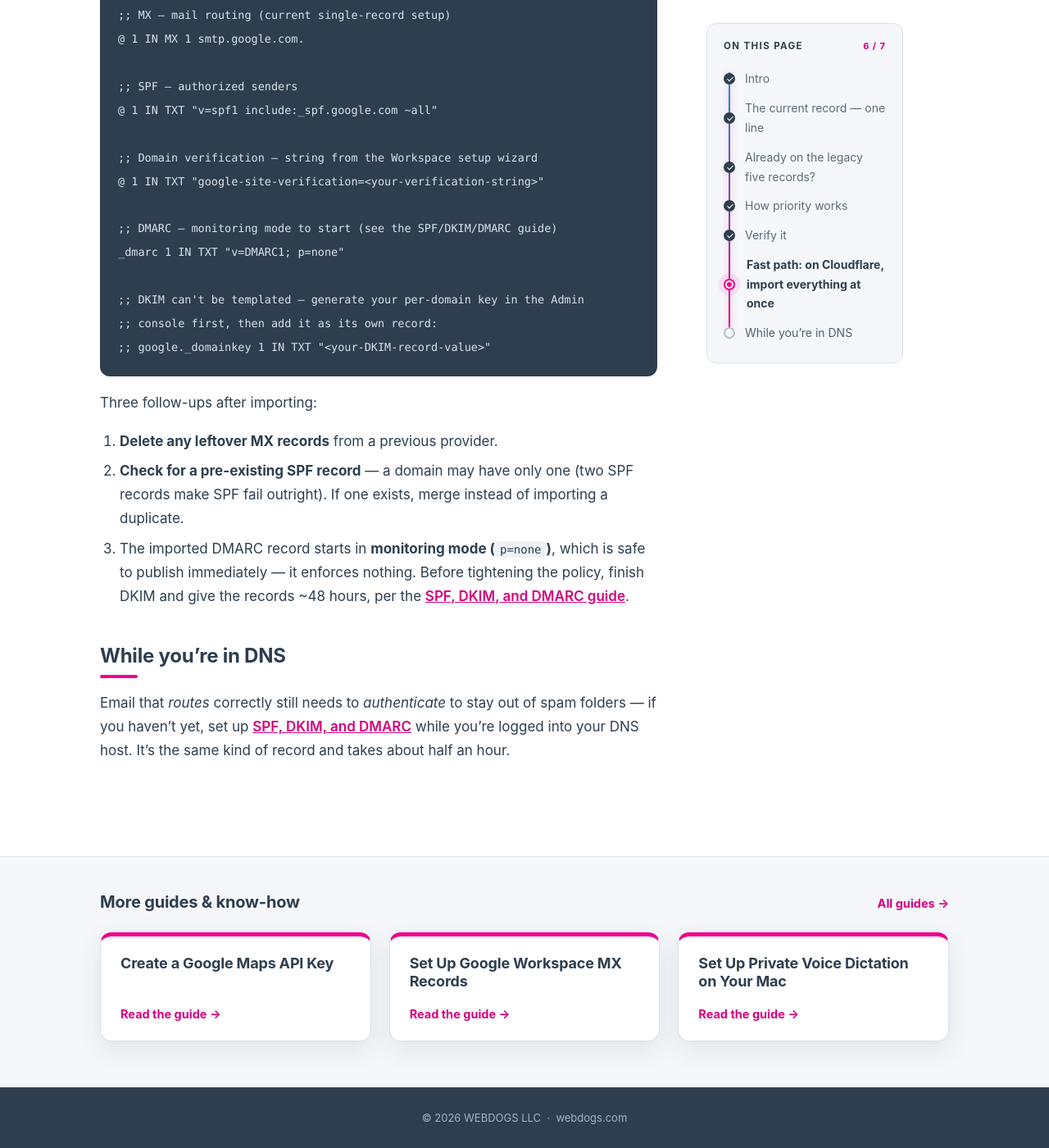
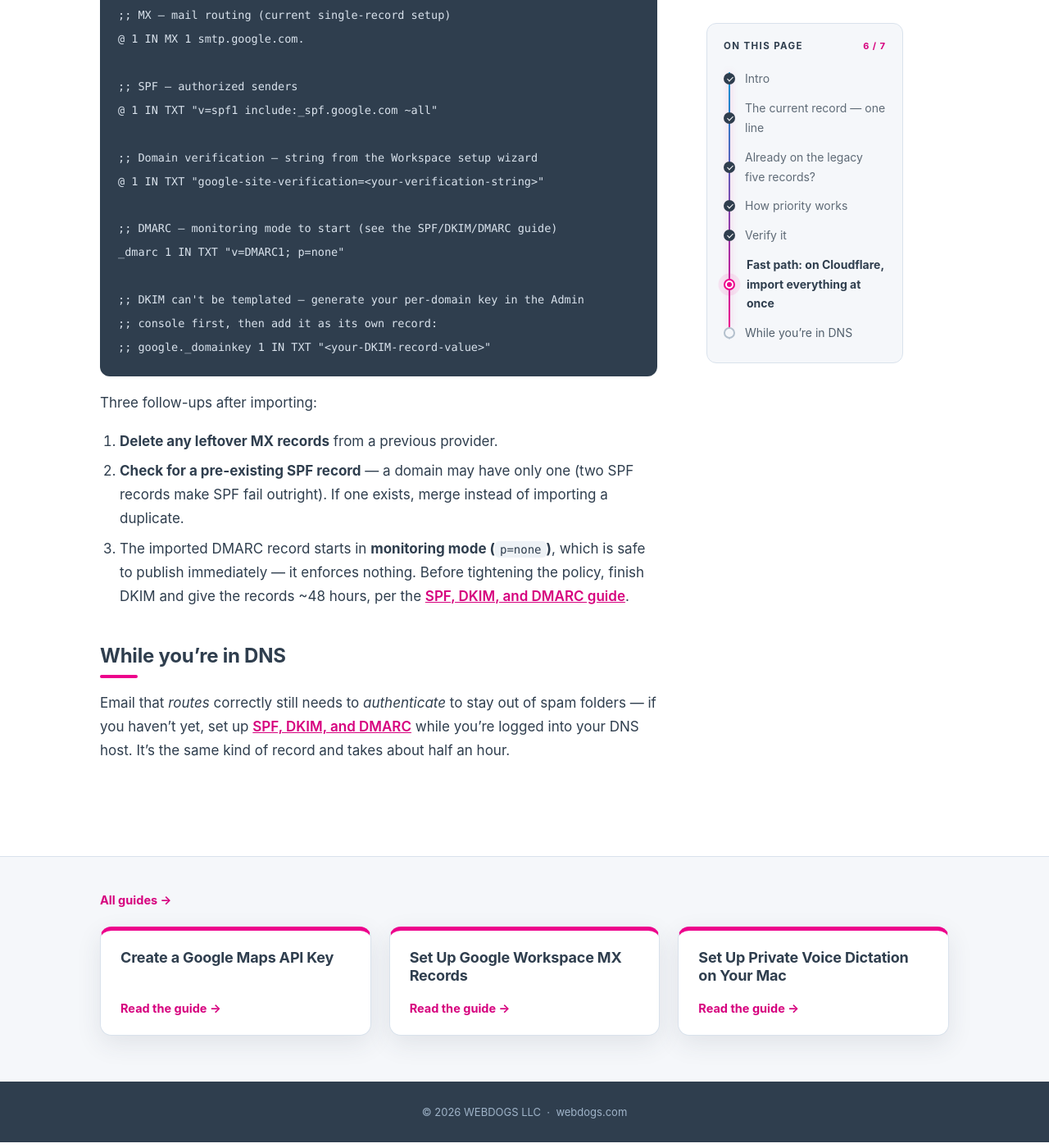
Before and after one commit to theWEBDOGS/guides, a Jekyll site: the page built from workspace-mx-records/workspace-mx-records.md, in a window 1280 px wide and 1400 px high, scrolled down 2325 px. Shown: the whole window at 82% size. Built offline with Jekyll 4.4.1, drawn with Linux system fonts in a browser that asks for light colours; some web fonts are replaced; our own code applies the rules of GitHub Pages for plain Markdown files.

Commit message:
Publish guides (2026-06-11) [generated]

```diff
--- a/_layouts/guide.html
+++ b/_layouts/guide.html
@@ -27,7 +27,6 @@ layout: base
 <section class="more">
   <div class="more-in">
     <div class="more-head">
-      <h2>More guides &amp; know-how</h2>
       <a class="allguides" href="{{ '/' | relative_url }}">All guides →</a>
     </div>
     {%- if others.size > 0 %}
--- a/assets/css/guides.css
+++ b/assets/css/guides.css
@@ -320,14 +320,7 @@ article h2 { scroll-margin-top: 26px; }
 
 .more { background: var(--paper); border-top: 1px solid var(--line); }
 .more-in { max-width: 1100px; margin: 0 auto; padding: 38px 32px 56px; }
-.more-head {
-  display: flex; align-items: baseline; justify-content: space-between;
-  gap: 16px; margin-bottom: 20px;
-}
-.more-head h2 {
-  font-family: var(--brand-font); font-weight: 700; font-size: 20px;
-  color: var(--navy); letter-spacing: -.01em;
-}
+.more-head { margin-bottom: 18px; }
 .allguides {
   color: var(--accent-ink); font-weight: 700; font-size: 14.5px;
   text-decoration: none; white-space: nowrap;
```
